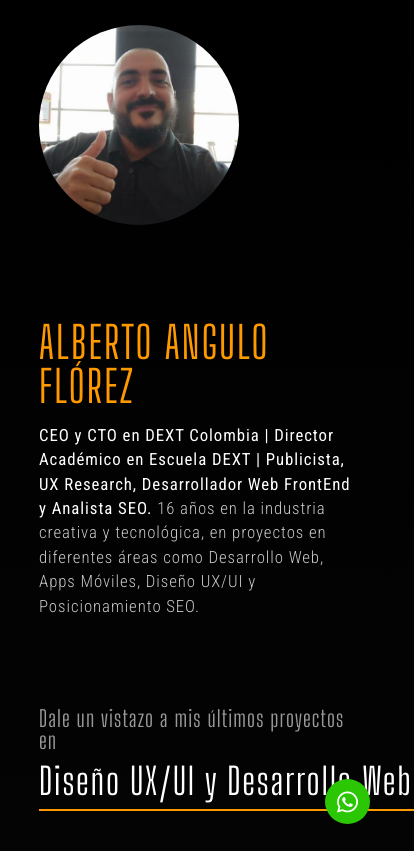
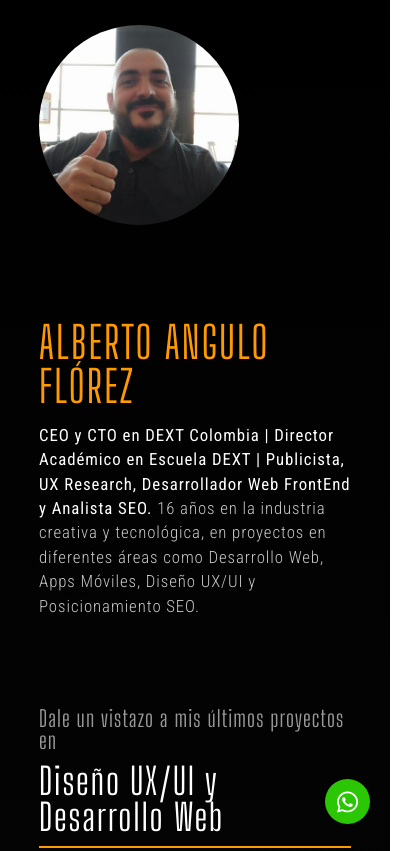
Before and after one commit to profeangulo/portafolio-dw-uac-2021, a plain HTML site: page index.html in a window 390 px wide. Shown: the top 851 px of the page, 414 px wide, since content can reach past the window. Drawn offline with nearby package versions, Linux system fonts and the light colour scheme.

Commit message:
Add files via upload

```diff
--- a/css/estilo.css
+++ b/css/estilo.css
@@ -119,6 +119,8 @@ section#portafolio article nav a.img-portafolio:hover img { transform: scale(1.1
 /* MQ para Móviles Grandes = Breakpoint 499px */
 @media only screen and (max-width: 499px){
     footer article { width: 90%; }
+
+    section#portafolio article h2 { width: 100%; }
 }
 
 
```
